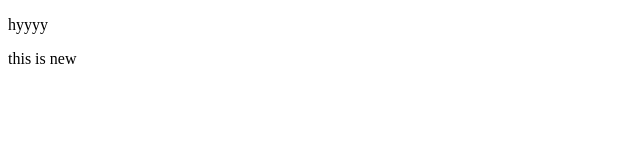
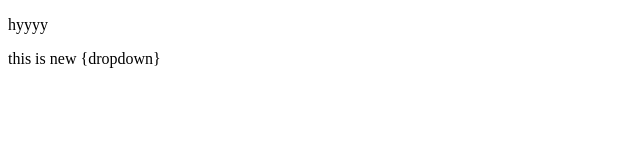
Before and after one commit to Fictioncoding/localrepo, a plain HTML site: page index.html in a window 1280 px wide. Shown: the full height of the page, 0-640 px from the left. Drawn offline with Linux system fonts and the light colour scheme.

Commit message:
add branch

```diff
--- a/index.html
+++ b/index.html
@@ -7,6 +7,6 @@
 </head>
 <body>
     <p>hyyyy</p>
-    <p>this is new</p>
+    <p>this is new {dropdown}</p>
 </body>
 </html>
```
